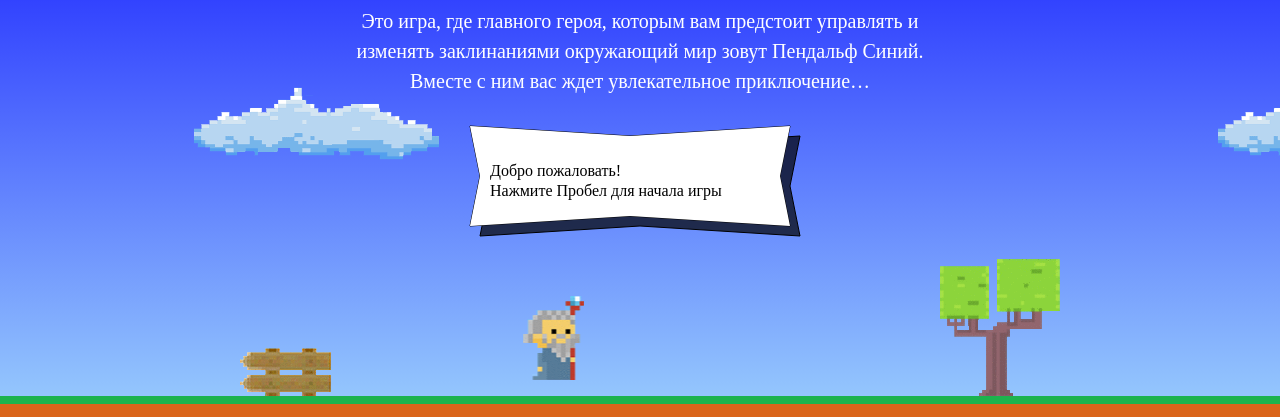
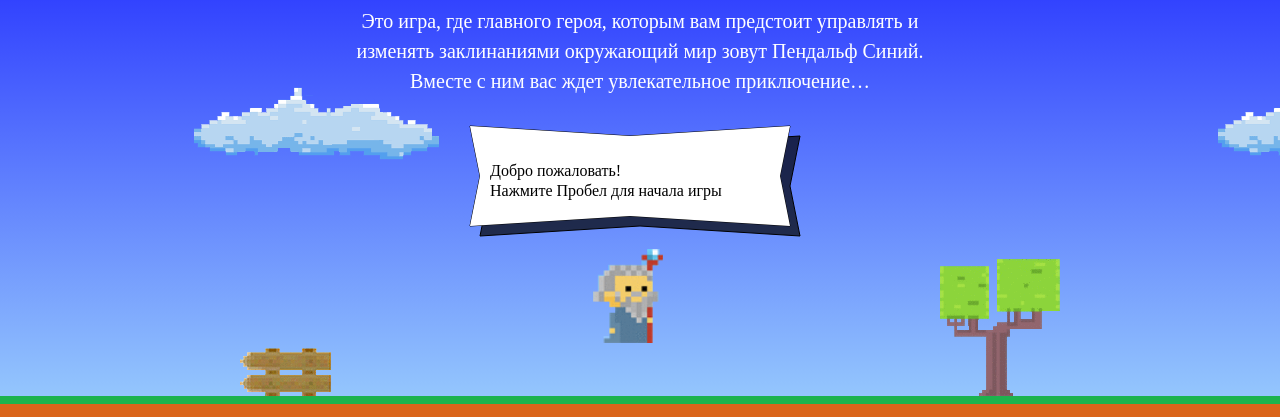
Before and after one commit to Mamoob/519699-code-and-magick, a website: page index.html in a window 1280 px wide. Shown: the part 203-620 px from the top of the page. Drawn offline with Linux system fonts and the light colour scheme; a web font is replaced by a local one.

Commit message:
Изменил некоторые параметры персонажа

```diff
--- a/index.html
+++ b/index.html
@@ -180,7 +180,27 @@
     <p class="setup-similar-label">Петр Петров</p>
   </div>
 </template>
+<script>
+  var fireballSize = 22;
+  var getFireballSpeed = function (left) {
+        if (left) {
+          return 5;
+        }
+          return 2;
+      };
+  var wizardSpeed = 3;
+  var wizardWidth = 70;
+  var getWizardHeight = function () {
+    return 1.337 * wizardWidth;
+  };
+  var getWizardX = function (width) {
+    return width / 2 - getWizardHeight() / 2;
 
+  };
+  var getWizardY = function (height) {
+    return ( (height / 3) * 2 ) - getWizardHeight() / 2;
+  }
+</script>
 <script src="js/game.js"></script>
 
 </body>
```
